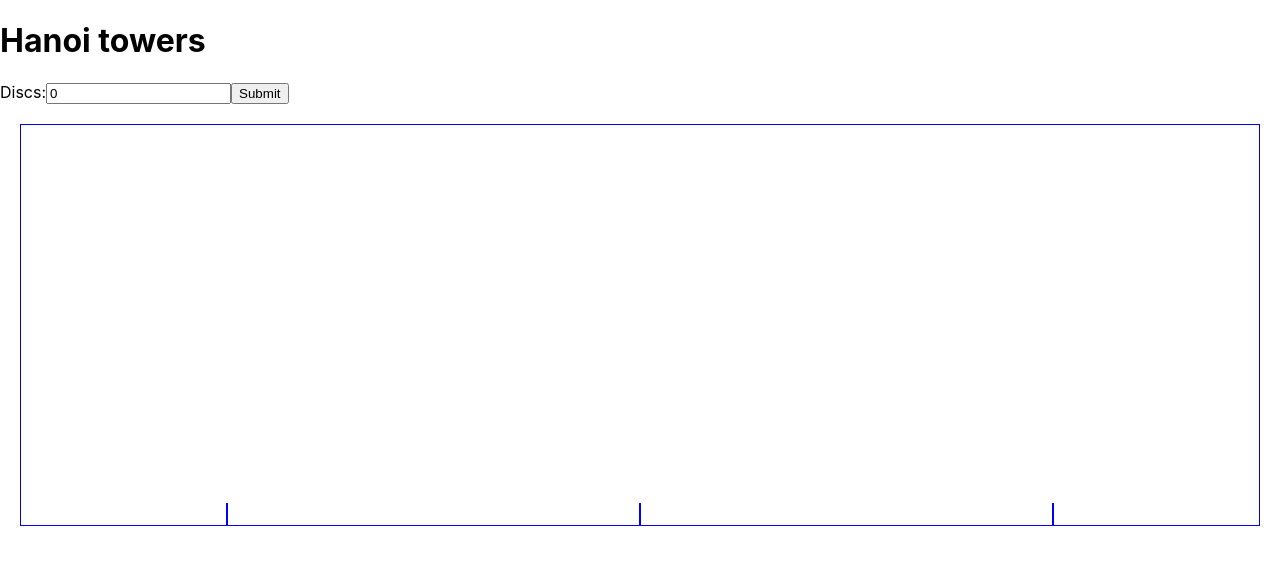
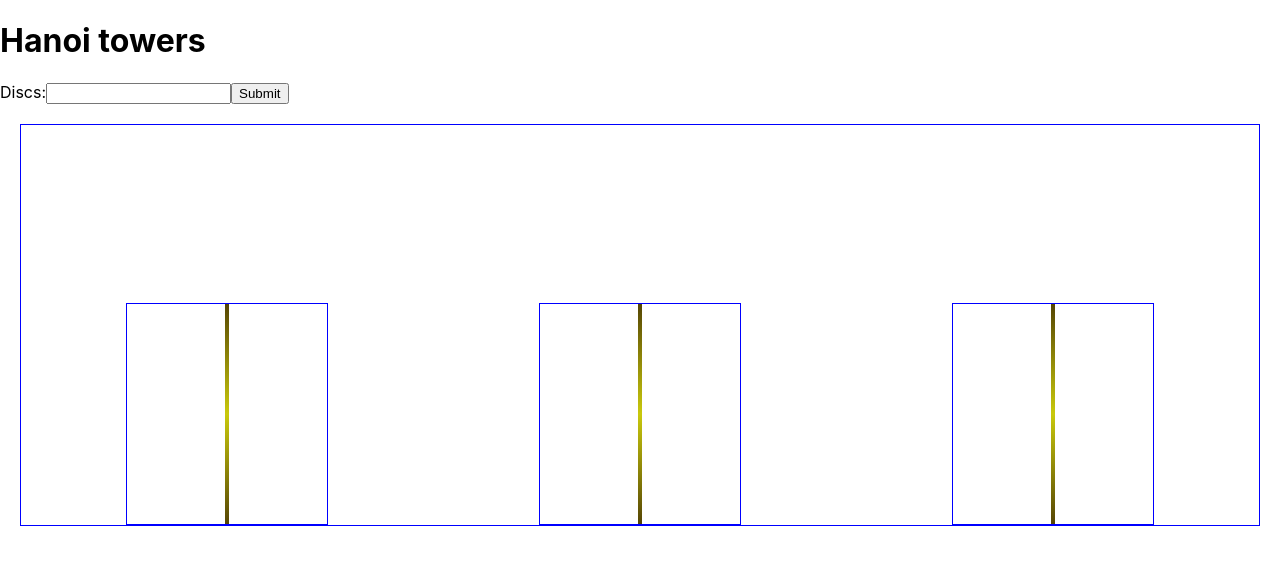
Before and after one commit to ioanamaj13/hanoi_visual_solver, a React (Create React App) app in the folder hanoi-visual-solver/: page / in a window 1280 px wide. Shown: the top 564 px of the page. Built offline with nearby package versions, Linux system fonts and the light colour scheme.

Commit message:
HS - update

```diff
--- a/hanoi-visual-solver/src/App.tsx
+++ b/hanoi-visual-solver/src/App.tsx
@@ -1,4 +1,4 @@
-import React, { useState } from "react";
+import React, { useEffect, useState } from "react";
 import { HanoiArea } from "./components/hanoiArea";
 import { Peg } from "./types";
 import { hanoiSolveInConsole } from "./utils/hanoiSolveInConsole";
@@ -8,21 +8,34 @@ function App() {
   const [discs, setDiscs] = useState(0);
   const [drawDiscs, setDrawDiscs] = useState(0);
   const [message, setMessage] = useState("");
+  const [logStack, setLogStack] = useState<string[]>([]);
 
   let source = CreateDiscs(drawDiscs);
-  let aux: Peg = { name: "Aux", contents: "" };
-  let destination: Peg = { name: "Destination", contents: "" };
+  let aux: Peg = { name: "Aux", contents: [] };
+  let destination: Peg = { name: "Destination", contents: [] };
+  let log: string[] = [];
+
+  console.log("source", source);
+  console.log("aux", aux);
+  console.log("destination", destination);
 
   const handleSubmit = (event: any) => {
     event.preventDefault();
     setDrawDiscs(discs);
     if (discs > 2 && discs < 10) {
-      hanoiSolveInConsole(source, destination, aux, discs);
+      setLogStack([]);
+      hanoiSolveInConsole(source, destination, aux, discs, (log = []));
+      console.log(log);
+      setLogStack(log);
       setMessage("");
     } else {
       setMessage("Discs number must be between 3 and 9");
     }
   };
+
+  useEffect(() => {
+    console.log("logStack", logStack);
+  }, [logStack]);
 
   const UserInput = () => {
     return (
@@ -31,7 +44,7 @@ function App() {
           Discs:
           <input
             type="text"
-            value={discs}
+            value={discs || ""}
             onChange={(event) => setDiscs(Number(event.target.value))}
           />
         </label>
@@ -44,7 +57,7 @@ function App() {
     <div className="App">
       <h1> Hanoi towers </h1>
       <UserInput />
-      <HanoiArea discs={drawDiscs} message={message} />
+      <HanoiArea discs={drawDiscs} message={message} logStack={logStack} />
     </div>
   );
 }
--- a/hanoi-visual-solver/src/components/hanoiArea.tsx
+++ b/hanoi-visual-solver/src/components/hanoiArea.tsx
@@ -1,7 +1,15 @@
 import { DiscItem } from "./disc";
 import styles from "../styles/styles.module.css";
+import { useEffect } from "react";
 
-export const HanoiArea = (props: { discs: number; message?: string }) => {
+export const HanoiArea = (props: {
+  discs: number;
+  message?: string;
+  logStack: string[];
+}) => {
+  useEffect(() => {
+    console.log("props.logStack", props.logStack);
+  }, [props.logStack]);
   return (
     <div className={styles.hanoiContainer}>
       {props.message && props.message.length ? (
@@ -17,16 +25,16 @@ export const HanoiArea = (props: { discs: number; message?: string }) => {
           </div>
           <div className={styles.hanoiPegContainer}>
             <div className={styles.hanoiPeg}>
-              {Array.from({ length: props.discs }, (_, idx) => (
+              {/* {Array.from({ length: props.discs }, (_, idx) => (
                 <DiscItem key={idx} disc={idx + 1} />
-              ))}
+              ))} */}
             </div>
           </div>
           <div className={styles.hanoiPegContainer}>
             <div className={styles.hanoiPeg}>
-              {Array.from({ length: props.discs }, (_, idx) => (
+              {/* {Array.from({ length: props.discs }, (_, idx) => (
                 <DiscItem key={idx} disc={idx + 1} />
-              ))}
+              ))} */}
             </div>
           </div>
         </>
--- a/hanoi-visual-solver/src/styles/styles.module.css
+++ b/hanoi-visual-solver/src/styles/styles.module.css
@@ -17,7 +17,8 @@
 }
 
 .hanoiPegContainer {
-  height: 100%;
+  height: 200px;
+  width: 200px;
   border: 1px solid blue;
   align-self: flex-end;
   background: linear-gradient(rgb(85, 69, 4), rgb(201, 201, 12), rgb(85, 69, 4))
@@ -29,6 +30,8 @@
   height: 100%;
   display: flex;
   flex-direction: column;
+  justify-content: flex-end;
   align-self: flex-end;
   align-items: center;
+  min-height: fit-content;
 }
--- a/hanoi-visual-solver/src/types.ts
+++ b/hanoi-visual-solver/src/types.ts
@@ -1,6 +1,6 @@
 export type Peg = {
   name: string;
-  contents: string;
+  contents: string[];
 };
 
 export type RecordedMove = {
--- a/hanoi-visual-solver/src/utils/hanoiSolveInConsole.ts
+++ b/hanoi-visual-solver/src/utils/hanoiSolveInConsole.ts
@@ -1,20 +1,27 @@
 import { Peg } from "../types";
 import { moveDisc } from "./shared";
-
-//TODO: check data s
+//TODO: check data structure for this
 export const hanoiSolveInConsole = function (
   source: Peg,
   destination: Peg,
   aux: Peg,
-  discs: number
+  discs: number,
+  log: string[] = []
 ) {
   if (discs <= 0) {
     return;
   }
+  hanoiSolveInConsole(source, aux, destination, discs - 1, log);
+  let message = `Move Disk ${discs} from ${source.name.toUpperCase()} to ${destination.name.toUpperCase()}`;
+  // console.log(message);
 
-  hanoiSolveInConsole(source, aux, destination, discs - 1);
-  let message = `Move Disk ${discs} from ${source.name.toUpperCase()} to ${destination.name.toUpperCase()}`;
-  console.log(message);
+  // console.log(
+  //   `Move Disk ${discs} from ${source.name.toUpperCase()} to ${destination.name.toUpperCase()}`
+  // );
+
   moveDisc(discs, source, destination, message);
-  hanoiSolveInConsole(aux, destination, source, discs - 1);
+  log.push(
+    `Move Disk ${discs} from ${source.name.toUpperCase()} to ${destination.name.toUpperCase()}`
+  );
+  hanoiSolveInConsole(aux, destination, source, discs - 1, log);
 };
--- a/hanoi-visual-solver/src/utils/shared.ts
+++ b/hanoi-visual-solver/src/utils/shared.ts
@@ -7,9 +7,10 @@ export const moveDisc = (
   target: Peg,
   message: string
 ) => {
+  console.log("source", source);
   source.contents = source.contents.slice(0, source.contents.length - 1);
 
-  target.contents += disc.toString();
+  target.contents.push(disc.toString());
 
   //TODO: populate this with the move
   //   moveLog.push({
@@ -27,11 +28,11 @@ export const moveDisc = (
 
 export const CreateDiscs = (discs: number): Peg => {
   console.log(discs);
-  let discsArray: string = "";
+  let discsArray: string[] = [];
 
   if (discs >= 3 && discs < 10) {
     for (let idx = discs; idx > 0; idx--) {
-      discsArray += idx.toString();
+      discsArray.push(idx.toString());
     }
   } else console.log("Discs must be between 3 and 9");
 
```
